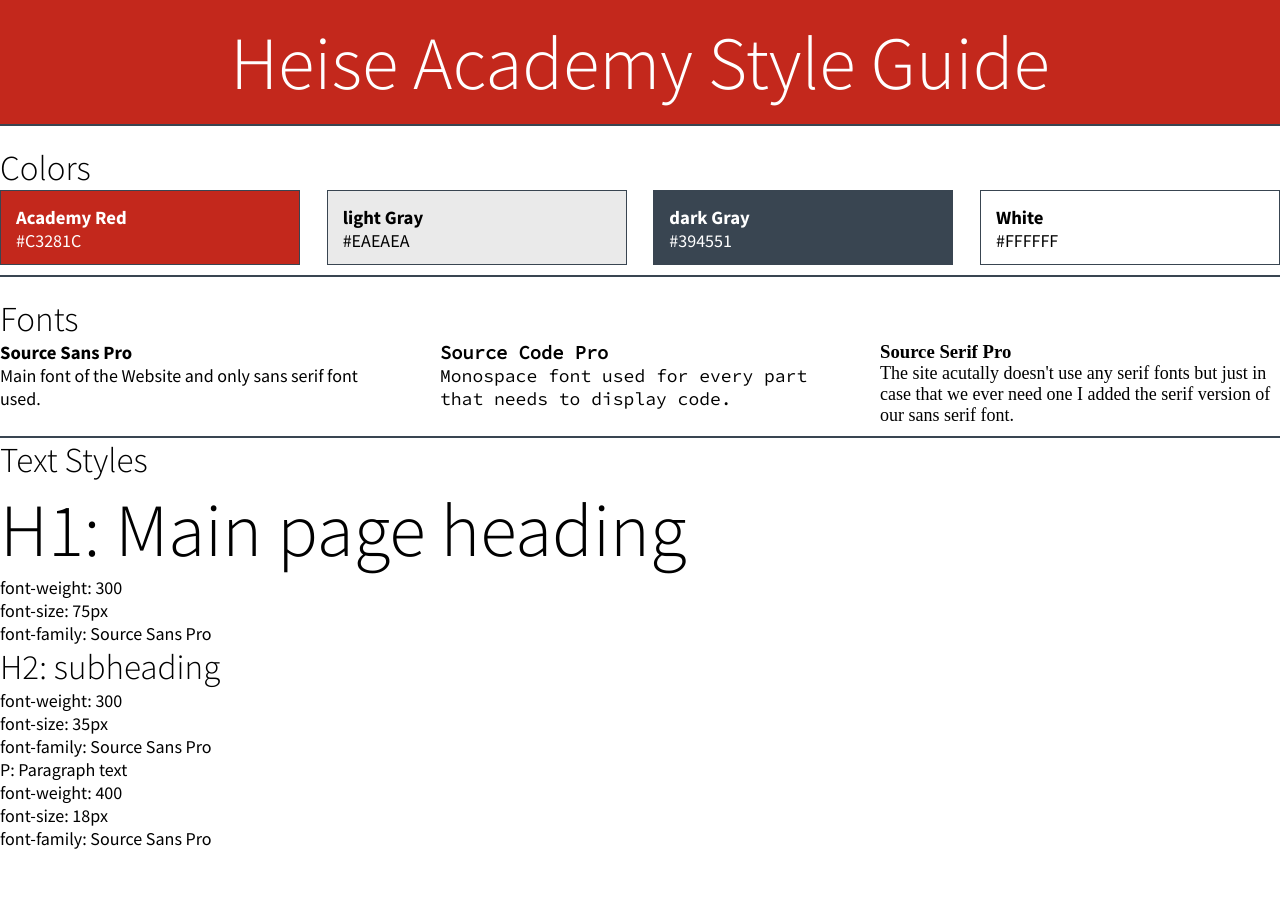
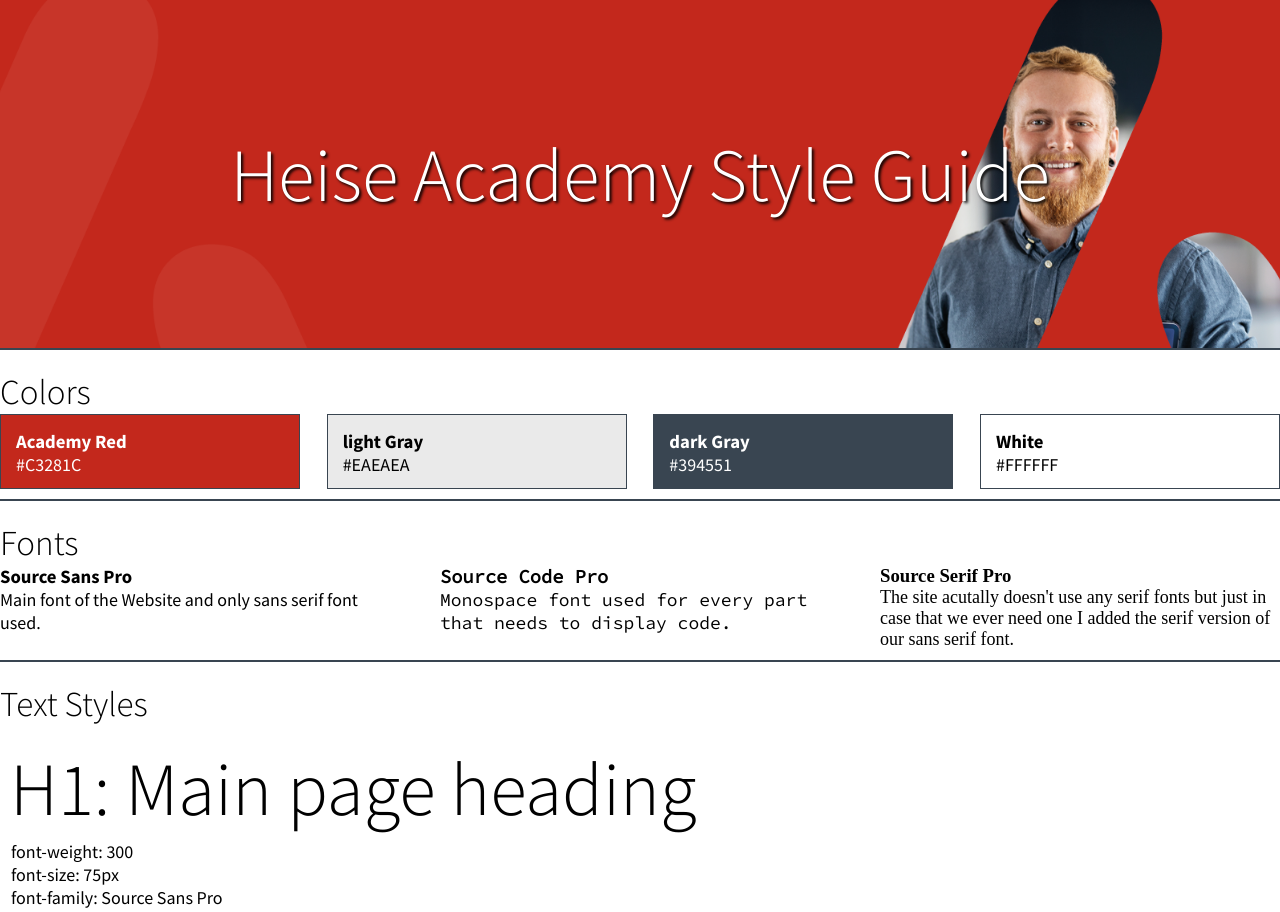
Before and after one commit to Floling/cc_website_design_system, a plain HTML site: page index.html in a window 1280 px wide. Shown: the top 912 px of the page. Before the commit the page ends 850 px from the top, so only its background shows below. Drawn offline with Linux system fonts and the light colour scheme; a web font is replaced by a local one.

Commit message:
CSS text styles section, image in header

```diff
--- a/styles.css
+++ b/styles.css
@@ -11,15 +11,22 @@ html {
 
 header {
     margin: 0 auto;
+    background-image: url("images/heise-academy-startseite_2.png");
+    background-position: top;
+    background-size: 120%;
     background-color: #C3281C;
     max-width: 1500px;
+    height: 350px;
     border-bottom: 2px solid #394551;
+    display: flex;
+    justify-content: center;
+    align-items: center;
 }
 
 header h1 {
     color: white;
     padding: 15px;
-    text-align: center;
+    text-shadow: 2px 2px 3px black;
 }
 
 h1 {
@@ -35,10 +42,6 @@ h2 {
 p {
     font-size: 18px;
     font-weight: 400;
-}
-
-li {
-    font-size: 18px;
 }
 
 /* Color Section */
@@ -107,3 +110,25 @@ li {
 }
 
 /* Text Styles Section */
+.styles-section {
+    max-width: 1500px;
+    margin: 0 auto;
+    padding: 20px 0 10px;
+    border-bottom: 2px solid #394551;
+}
+
+.textstylebox {
+    padding: 10px;
+}
+
+.textstylebox li {
+    list-style: none;
+    padding-left: 1px;
+    font-size: 18px;
+}
+
+.textstylebox h1,
+.textstylebox h2,
+.textstylebox p {
+    padding: 5px 0;
+}
```
